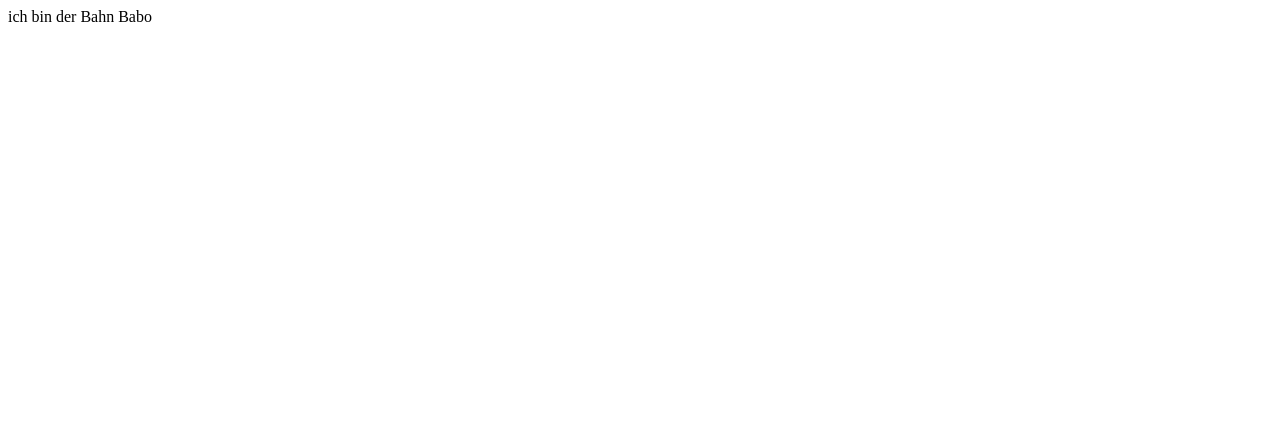
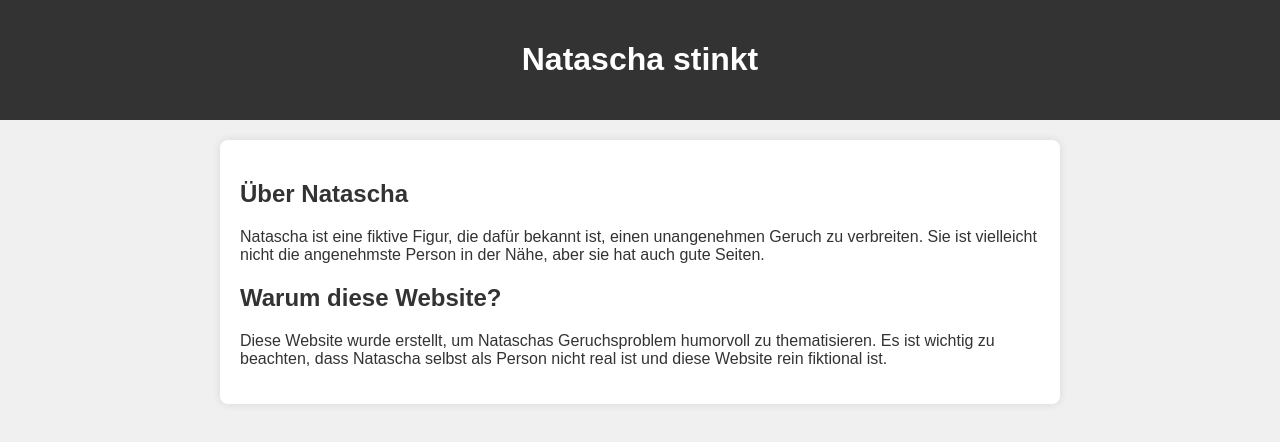
Before and after one commit to David408/site, a plain HTML site: page index.html in a window 1280 px wide. Drawn offline with Linux system fonts and the light colour scheme.

Commit message:
Update index.html

```diff
--- a/index.html
+++ b/index.html
@@ -1 +1,42 @@
-ich bin der Bahn Babo
+<!DOCTYPE html>
+<html lang="de">
+<head>
+    <meta charset="UTF-8">
+    <meta name="viewport" content="width=device-width, initial-scale=1.0">
+    <title>Natascha stinkt</title>
+    <style>
+        body {
+            font-family: Arial, sans-serif;
+            margin: 0;
+            padding: 0;
+            background-color: #f0f0f0;
+            color: #333;
+        }
+        header {
+            background-color: #333;
+            color: #fff;
+            padding: 20px;
+            text-align: center;
+        }
+        main {
+            max-width: 800px;
+            margin: 20px auto;
+            padding: 20px;
+            background-color: #fff;
+            border-radius: 8px;
+            box-shadow: 0 0 10px rgba(0,0,0,0.1);
+        }
+    </style>
+</head>
+<body>
+    <header>
+        <h1>Natascha stinkt</h1>
+    </header>
+    <main>
+        <h2>Über Natascha</h2>
+        <p>Natascha ist eine fiktive Figur, die dafür bekannt ist, einen unangenehmen Geruch zu verbreiten. Sie ist vielleicht nicht die angenehmste Person in der Nähe, aber sie hat auch gute Seiten.</p>
+        <h2>Warum diese Website?</h2>
+        <p>Diese Website wurde erstellt, um Nataschas Geruchsproblem humorvoll zu thematisieren. Es ist wichtig zu beachten, dass Natascha selbst als Person nicht real ist und diese Website rein fiktional ist.</p>
+    </main>
+</body>
+</html>
```
